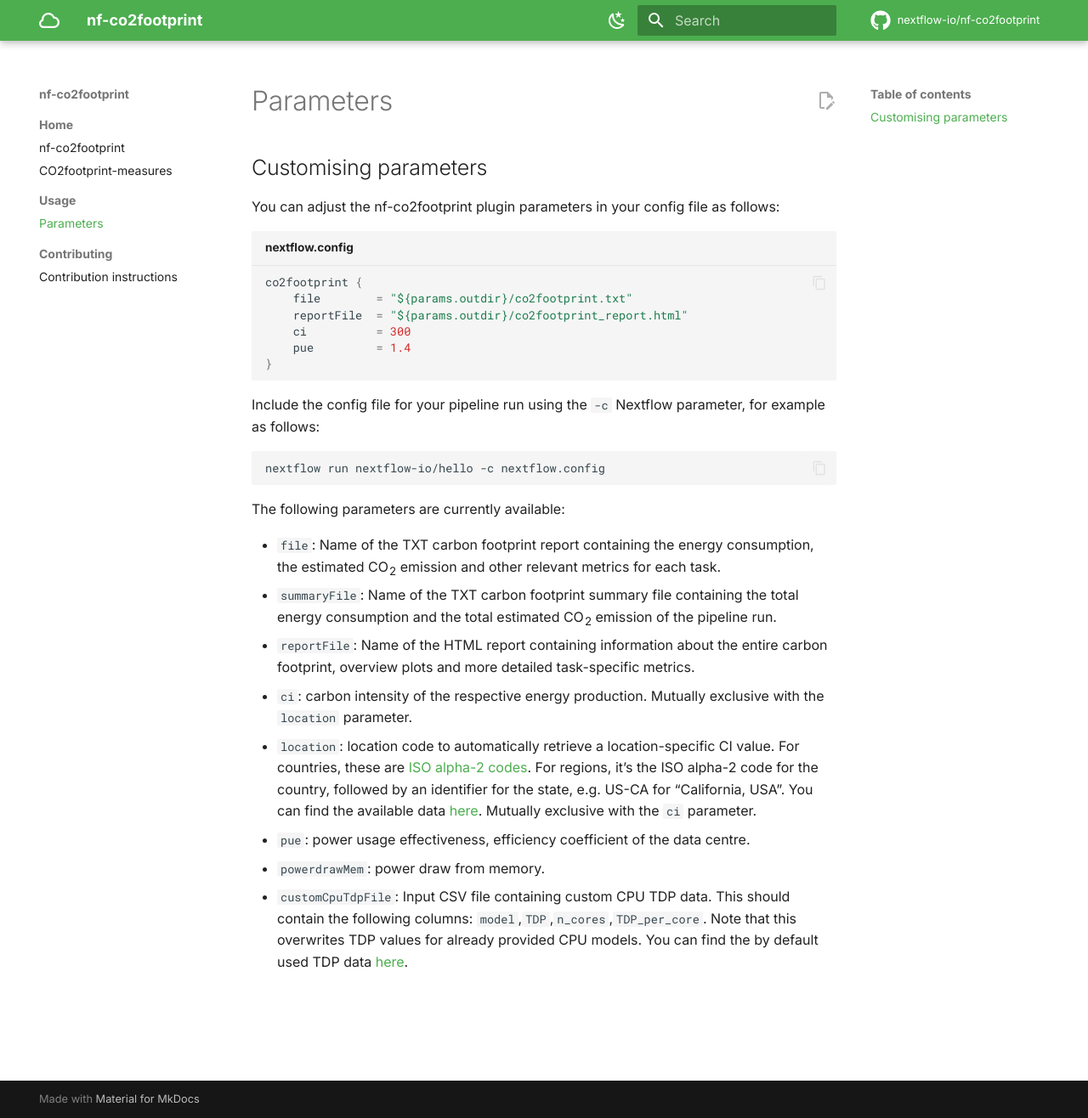
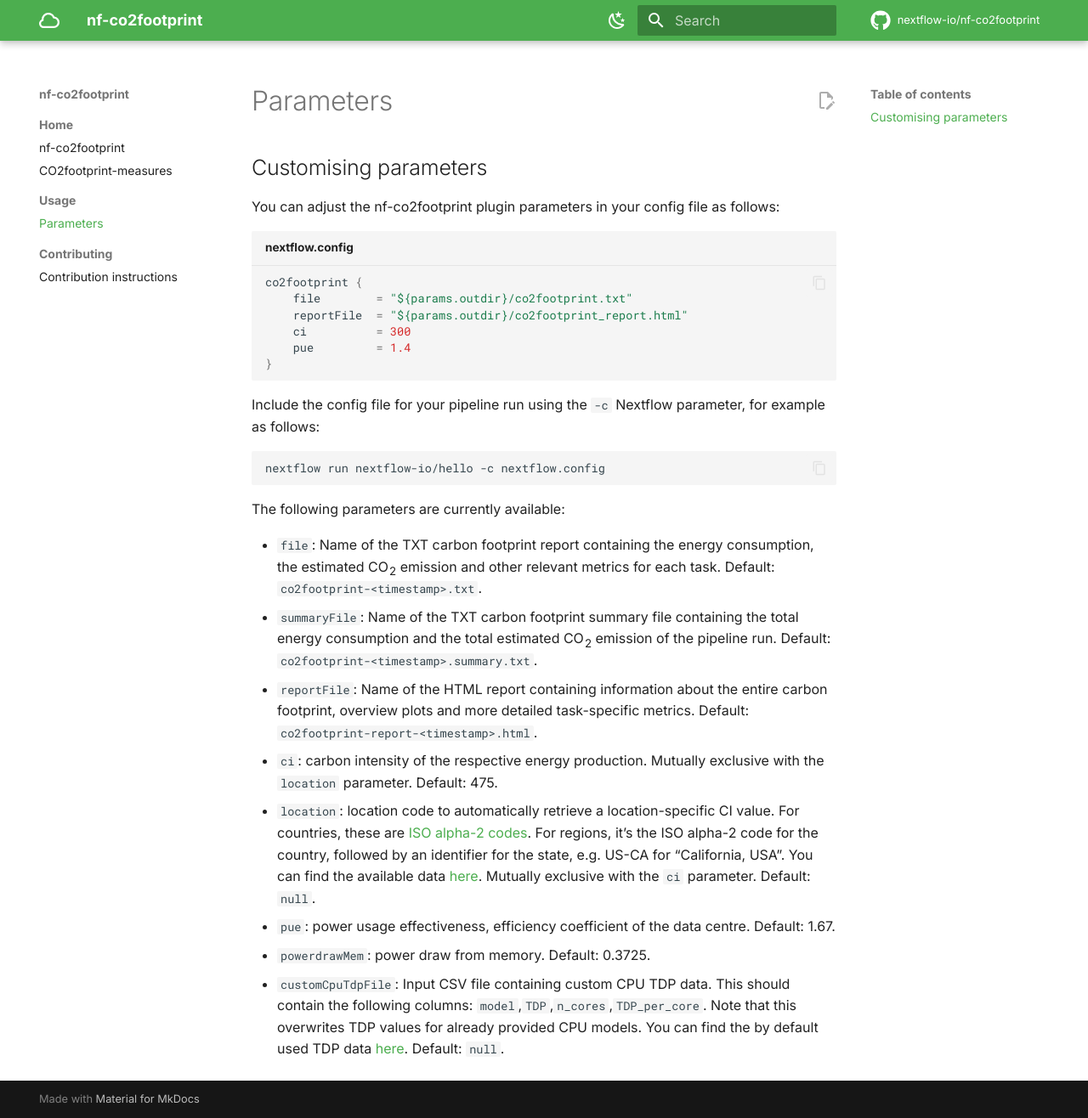
Before and after one commit to nextflow-io/nf-co2footprint, an MkDocs documentation site: the page built from docs/usage/parameters.md, in a window 1280 px wide and 1316 px high. Shown: the whole window at 85% size. Built offline with MkDocs 1.6.1 and Material for MkDocs 9.7.7, drawn with Linux system fonts in a browser that asks for light colours; comment, search, counter and statistics services are not loaded.

Commit message:
Add default values to docs

```diff
--- a/docs/usage/parameters.md
+++ b/docs/usage/parameters.md
@@ -25,17 +25,25 @@
 The following parameters are currently available:
 
 - `file`: Name of the TXT carbon footprint report containing the energy consumption, the estimated CO<sub>2</sub> emission and other relevant metrics for each task.
+Default: `co2footprint-<timestamp>.txt`.
 - `summaryFile`: Name of the TXT carbon footprint summary file containing the total energy consumption and the total estimated CO<sub>2</sub> emission of the pipeline run.
+Default: `co2footprint-<timestamp>.summary.txt`.
 - `reportFile`: Name of the HTML report containing information about the entire carbon footprint, overview plots and more detailed task-specific metrics.
+Default: `co2footprint-report-<timestamp>.html`.
 - `ci`: carbon intensity of the respective energy production. Mutually exclusive with the `location` parameter.
+Default: 475.
 - `location`: location code to automatically retrieve a location-specific CI value.
 For countries, these are [ISO alpha-2 codes](https://en.wikipedia.org/wiki/ISO_3166-1_alpha-2).
 For regions, it’s the ISO alpha-2 code for the country, followed by an identifier for the state, e.g. US-CA for “California, USA”.
 You can find the available data [here](../../plugins/nf-co2footprint/src/resources/CI_aggregated.v2.2.csv).
 Mutually exclusive with the `ci` parameter.
+Default: `null`.
 - `pue`: power usage effectiveness, efficiency coefficient of the data centre.
+Default: 1.67.
 - `powerdrawMem`: power draw from memory.
+Default: 0.3725.
 - `customCpuTdpFile`: Input CSV file containing custom CPU TDP data.
 This should contain the following columns: `model`,`TDP`,`n_cores`,`TDP_per_core`.
 Note that this overwrites TDP values for already provided CPU models.
 You can find the by default used TDP data [here](../../plugins/nf-co2footprint/src/resources/TDP_cpu.v2.2.csv).
+Default: `null`.
```
